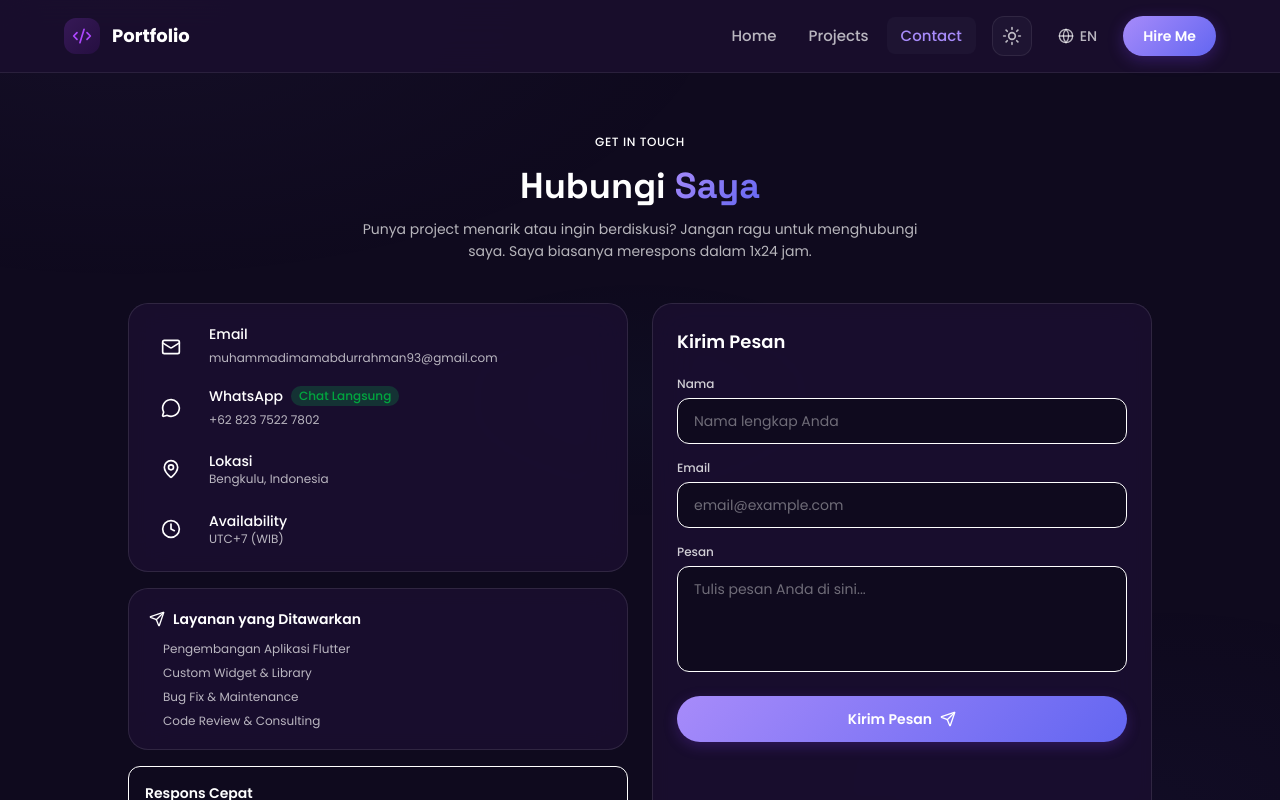
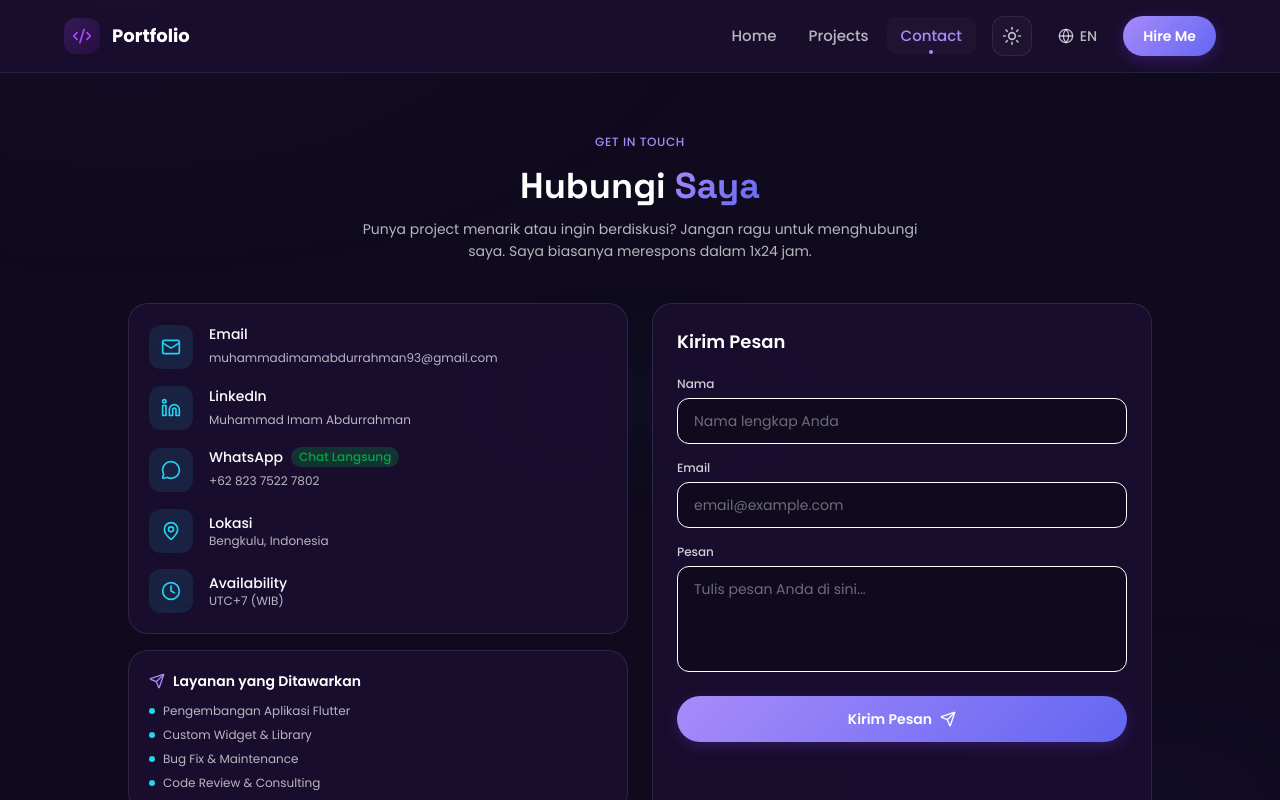
Before and after one commit to imamabdurrahmann/portfolio, a Next.js app: page /contact in a window 1280 px wide. Shown: the top 800 px of the page. Built offline with nearby package versions, Linux system fonts and the light colour scheme.

Commit message:
feat: add LinkedIn contact with icon

```diff
--- a/src/app/contact/page.tsx
+++ b/src/app/contact/page.tsx
@@ -1,6 +1,24 @@
 import type { Metadata } from "next";
-import Link from "next/link";
-import { Mail, MapPin, Clock, MessageCircle, Send, ArrowRight } from "lucide-react";
+import { Mail, MapPin, Clock, MessageCircle, Send } from "lucide-react";
+
+const LinkedinIcon = ({ className }: { className?: string }) => (
+  <svg
+    xmlns="http://www.w3.org/2000/svg"
+    width="20"
+    height="20"
+    viewBox="0 0 24 24"
+    fill="none"
+    stroke="currentColor"
+    strokeWidth="2"
+    strokeLinecap="round"
+    strokeLinejoin="round"
+    className={className}
+  >
+    <path d="M16 8a6 6 0 0 1 6 6v7h-4v-7a2 2 0 0 0-2-2 2 2 0 0 0-2 2v7h-4v-7a6 6 0 0 1 6-6z" />
+    <rect width="4" height="12" x="2" y="9" />
+    <circle cx="4" cy="4" r="2" />
+  </svg>
+);
 
 export const metadata: Metadata = {
   title: "Contact | Flutter Developer Portfolio",
@@ -13,6 +31,12 @@
     title: "Email",
     value: "muhammadimamabdurrahman93@gmail.com",
     href: "mailto:muhammadimamabdurrahman93@gmail.com",
+  },
+  {
+    icon: <LinkedinIcon className="h-5 w-5" />,
+    title: "LinkedIn",
+    value: "Muhammad Imam Abdurrahman",
+    href: "https://linkedin.com/in/muhammad-imam-abdurrahman-24108417a",
   },
   {
     icon: <MessageCircle className="h-5 w-5" />,
--- a/src/app/globals.css
+++ b/src/app/globals.css
@@ -8,6 +8,9 @@
 @theme inline {
   --color-background: var(--background);
   --color-foreground: var(--foreground);
+  --color-primary: var(--primary);
+  --color-accent-secondary: var(--accent-secondary);
+  --color-accent-secondary-glow: var(--accent-secondary-glow);
   --font-sans: 'Poppins', sans-serif;
   --font-heading: 'Space Grotesk', 'Poppins', sans-serif;
 }
@@ -296,7 +299,7 @@
   border: 2px solid var(--border);
   color: var(--text-primary);
   transition: all 0.2s ease;
-  will-change: transform, border-color, color, background;
+  will-change: transform;
 }
 
 .btn-secondary:hover {
@@ -914,11 +917,16 @@
 }
 
 .contact-tile:hover {
-  border-color: var(--primary);
-  color: var(--primary);
+  border-color: var(--accent-secondary);
+  color: var(--accent-secondary);
   box-shadow:
-    0 8px 24px rgba(124, 58, 237, 0.2),
-    0 0 0 1px rgba(124, 58, 237, 0.1);
+    0 8px 24px var(--accent-secondary-glow),
+    0 0 0 1px var(--accent-secondary-glow);
+}
+
+.contact-tile:focus-visible {
+  outline: 2px solid var(--accent-secondary);
+  outline-offset: 2px;
 }
 
 .contact-tile svg {
--- a/src/app/layout.tsx
+++ b/src/app/layout.tsx
@@ -6,8 +6,45 @@
 import { LocaleProvider } from "@/i18n/LocaleProvider";
 
 export const metadata: Metadata = {
-  title: "Flutter Developer Portfolio",
-  description: "Portfolio showcasing Flutter mobile application projects",
+  title: "Muhammad Imam Abdurrahman | Flutter Developer",
+  description: "Portfolio of Muhammad Imam Abdurrahman, a passionate Flutter & Dart Developer from Indonesia specializing in high-performance mobile applications.",
+  keywords: [
+    "Flutter Developer",
+    "Dart",
+    "Mobile App Developer Indonesia",
+    "Muhammad Imam Abdurrahman",
+    "Frontend",
+    "Bengkulu",
+    "Flutter Portfolio",
+    "App Development",
+  ],
+  authors: [{ name: "Muhammad Imam Abdurrahman", url: "https://imamabdurrahman.info" }],
+  creator: "Muhammad Imam Abdurrahman",
+  openGraph: {
+    title: "Muhammad Imam Abdurrahman | Flutter Developer",
+    description: "Portfolio of Muhammad Imam Abdurrahman, a passionate Flutter & Dart Developer from Indonesia.",
+    url: "https://imamabdurrahman.info",
+    siteName: "Portfolio",
+    locale: "en_US",
+    type: "website",
+  },
+  twitter: {
+    card: "summary_large_image",
+    title: "Muhammad Imam Abdurrahman | Flutter Developer",
+    description: "Portfolio of a passionate Flutter & Dart Developer from Indonesia.",
+    creator: "@imamabdurrahman",
+  },
+  robots: {
+    index: true,
+    follow: true,
+    googleBot: {
+      index: true,
+      follow: true,
+      "max-video-preview": -1,
+      "max-image-preview": "large",
+      "max-snippet": -1,
+    },
+  },
 };
 
 export default function RootLayout({
--- a/src/app/projects/[slug]/page.tsx
+++ b/src/app/projects/[slug]/page.tsx
@@ -54,8 +54,8 @@
       {/* Hero Section */}
       <motion.section
         initial={{ opacity: 0, y: 20 }}
-        animate={{ opacity: 1, y: 0 }}
-        transition={{ delay: 0.1 }}
+        whileInView={{ opacity: 1, y: 0 }}
+        viewport={{ once: true, margin: "-50px" }}
         className="px-6 mb-8"
       >
         <div className="container mx-auto max-w-4xl">
@@ -87,8 +87,8 @@
       {/* Tech Stack */}
       <motion.section
         initial={{ opacity: 0, y: 20 }}
-        animate={{ opacity: 1, y: 0 }}
-        transition={{ delay: 0.2 }}
+        whileInView={{ opacity: 1, y: 0 }}
+        viewport={{ once: true, margin: "-50px" }}
         className="px-6 mb-8"
       >
         <div className="container mx-auto max-w-4xl">
@@ -109,8 +109,9 @@
         <motion.section
           key={category.category}
           initial={{ opacity: 0, y: 20 }}
-          animate={{ opacity: 1, y: 0 }}
-          transition={{ delay: 0.2 + catIndex * 0.1 }}
+          whileInView={{ opacity: 1, y: 0 }}
+          viewport={{ once: true, margin: "-50px" }}
+          transition={{ delay: catIndex * 0.05 }}
           className="px-6 mb-8"
         >
           <div className="container mx-auto max-w-4xl">
@@ -123,8 +124,9 @@
                 <motion.div
                   key={feature.title}
                   initial={{ opacity: 0, y: 20 }}
-                  animate={{ opacity: 1, y: 0 }}
-                  transition={{ delay: 0.3 + catIndex * 0.1 + index * 0.03 }}
+                  whileInView={{ opacity: 1, y: 0 }}
+                  viewport={{ once: true, margin: "-30px" }}
+                  transition={{ delay: index * 0.04 }}
                   className="glass-card p-4 flex items-start gap-3"
                 >
                   <div className="w-8 h-8 rounded-lg bg-gradient-to-br from-primary/20 to-primary/10 flex items-center justify-center shrink-0">
@@ -144,8 +146,8 @@
       {/* Links */}
       <motion.section
         initial={{ opacity: 0, y: 20 }}
-        animate={{ opacity: 1, y: 0 }}
-        transition={{ delay: 0.4 }}
+        whileInView={{ opacity: 1, y: 0 }}
+        viewport={{ once: true, margin: "-50px" }}
         className="px-6"
       >
         <div className="container mx-auto max-w-4xl">
@@ -193,8 +195,8 @@
       {/* CTA */}
       <motion.section
         initial={{ opacity: 0, y: 20 }}
-        animate={{ opacity: 1, y: 0 }}
-        transition={{ delay: 0.5 }}
+        whileInView={{ opacity: 1, y: 0 }}
+        viewport={{ once: true, margin: "-50px" }}
         className="px-6 mt-12"
       >
         <div className="container mx-auto max-w-4xl text-center">
--- a/src/components/Banner.tsx
+++ b/src/components/Banner.tsx
@@ -68,10 +68,12 @@
           {/* Typing Role - cleaner styling */}
           <motion.div
             variants={itemVariants}
-            className="hero-role mt-6"
+            className="mt-6 min-h-[2.5rem] flex items-center justify-center"
           >
-            {t("hero.typingRole", { role: displayedText })}
-            <span className="typing-cursor text-primary ml-1">|</span>
+            <span className="hero-role">
+              {t("hero.typingRole", { role: displayedText })}
+              <span className="typing-cursor text-primary ml-1">|</span>
+            </span>
           </motion.div>
 
           {/* Description with more breathing room */}
--- a/src/i18n/messages/en.json
+++ b/src/i18n/messages/en.json
@@ -11,7 +11,7 @@
     "titleAccent": "Who Delivers",
     "titleAccent2": "Digital Solutions",
     "typingRole": "I'm a {role}",
-    "description": "Building mobile applications that not only work well, but also provide a memorable experience for every user.",
+    "description": "Software Developer based in Bengkulu, Indonesia. Specializing in building high-performance mobile applications with Flutter and Dart. Experienced in designing dynamic UI/UX and managing complex state to deliver optimal user experiences. Open for freelance and collaboration.",
     "viewProject": "View Projects",
     "contactMe": "Contact Me",
     "project": "Projects",
--- a/src/i18n/messages/id.json
+++ b/src/i18n/messages/id.json
@@ -11,7 +11,7 @@
     "titleAccent": "yang Menghadirkan",
     "titleAccent2": "Solusi Digital",
     "typingRole": "Saya adalah {role}",
-    "description": "Membangun aplikasi mobile yang tidak hanya berfungsi dengan baik, tapi juga memberikan pengalaman yang berkesan bagi setiap pengguna.",
+    "description": "Software Developer berbasis di Bengkulu, Indonesia. Memiliki spesialisasi dalam membangun aplikasi mobile berkinerja tinggi dengan Flutter dan Dart. Berpengalaman dalam merancang UI/UX yang dinamis serta mengelola state kompleks untuk memberikan pengalaman pengguna yang optimal. Terbuka untuk freelance dan kolaborasi.",
     "viewProject": "Lihat Project",
     "contactMe": "Hubungi Saya",
     "project": "Project",
```
